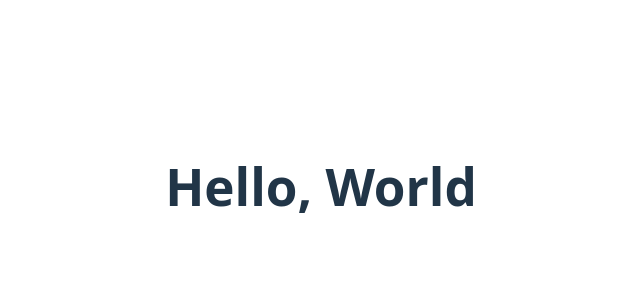
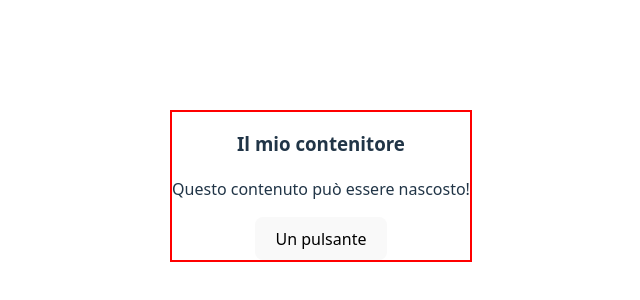
Before and after one commit to Gianki98/eserciziReact, a React (Vite) app in the folder primo-progetto/: page / in a window 1280 px wide. Shown: the part 214-514 px from the top of the page, without its empty margins (319-959 px from the left). Built offline with nearby package versions, Linux system fonts and the light colour scheme.

Commit message:
Aggiunto esercizio composition e children

```diff
--- a/primo-progetto/src/App.jsx
+++ b/primo-progetto/src/App.jsx
@@ -1,10 +1,13 @@
 import "./App.css";
-import Saluto from "./components/saluto.jsx";
+import Container from "./components/Container";
 
 function App() {
   return (
     <>
-      <Saluto />
+      <Container title="Il mio contenitore">
+        <p>Questo contenuto può essere nascosto!</p>
+        <button>Un pulsante</button>
+      </Container>
     </>
   );
 }
--- /dev/null
+++ b/primo-progetto/src/components/Container.jsx
@@ -0,0 +1,16 @@
+import { useState } from "react";
+
+function Container({ children, title }) {
+  const [isCollapsed, setIsCollapsed] = useState(false);
+  const containerStyle = {
+    backgroundColor: "white",
+    border: "2px solid red",
+  };
+  return (
+    <div style={containerStyle}>
+      <h3 onClick={() => setIsCollapsed(!isCollapsed)}>{title}</h3>
+      {!isCollapsed && children}
+    </div>
+  );
+}
+export default Container;
--- a/primo-progetto/src/components/saluto.jsx
+++ /dev/null
@@ -1,9 +0,0 @@
-function Saluto() {
-  return (
-    <>
-      <h1>Hello, World</h1>
-    </>
-  );
-}
-
-export default Saluto;
```
